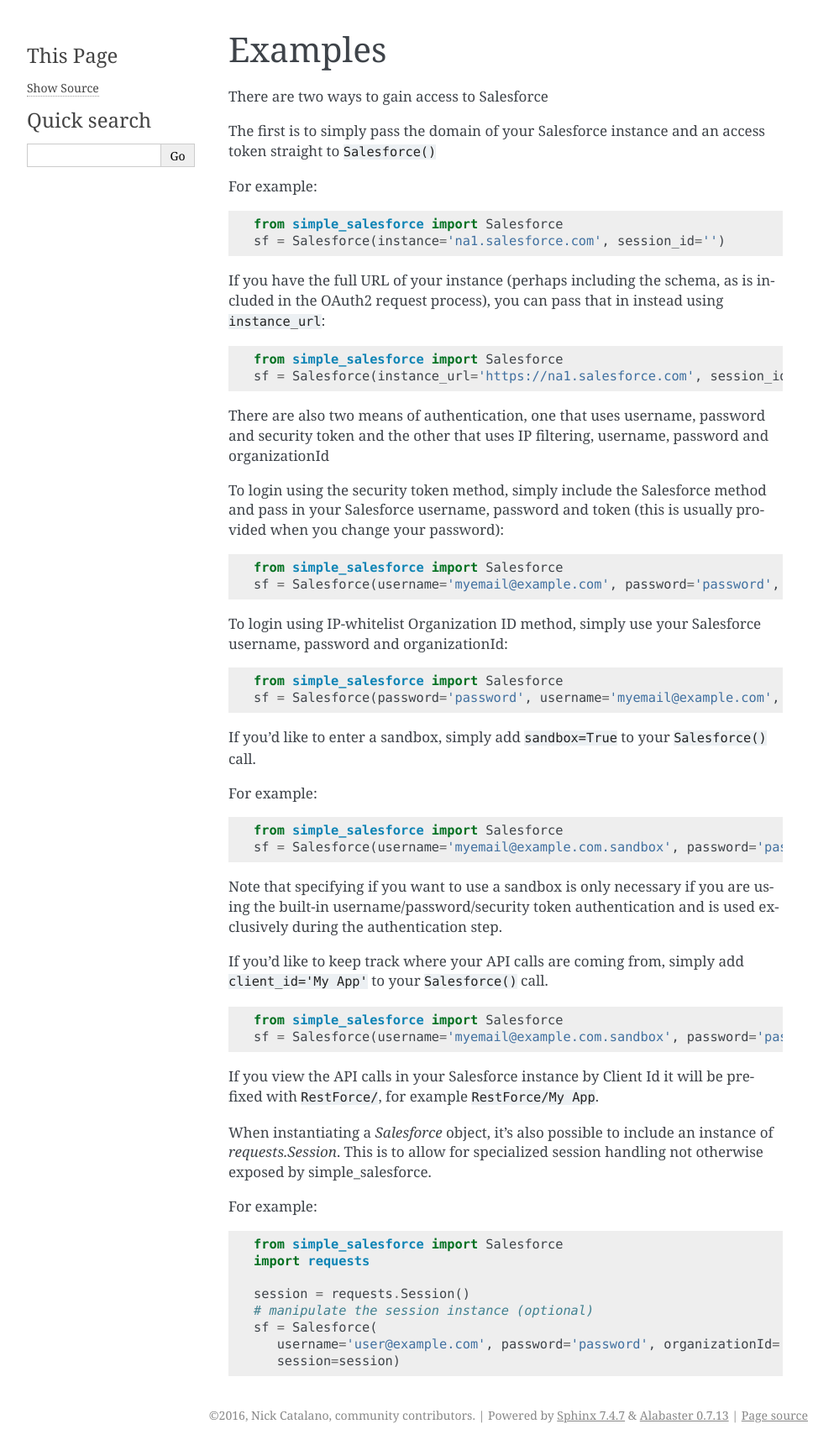
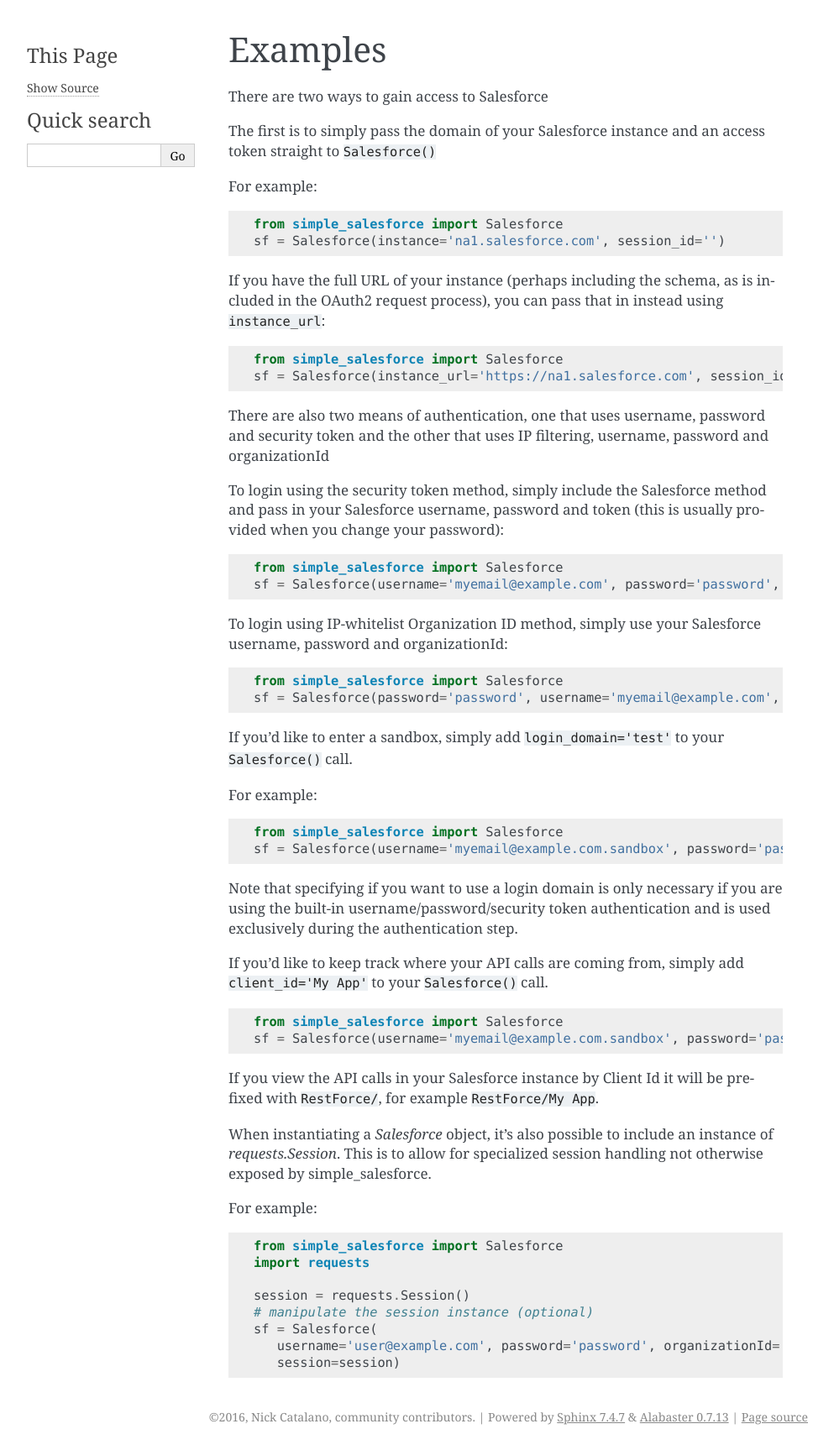
Before and after one commit to simple-salesforce/simple-salesforce, a Sphinx documentation site: the page built from docs/user_guide/examples.rst, in a window 1280 px wide. Shown: the whole page at 84% size, without its empty margins (148-1141 px from the left). Built offline with Sphinx 7.4.7, drawn with Linux system fonts in a browser that asks for light colours; pages that are not in the unit, such as notebooks, are missing from menus.

Commit message:
Deprecated sandbox flag in favor of a more useful login_domain flag. This is useful in cases where the login domain is a named domain, meaning that it is neither 'login' nor 'test'.

```diff
--- a/docs/user_guide/additional_features.rst
+++ b/docs/user_guide/additional_features.rst
@@ -3,7 +3,7 @@
 
 There are a few helper classes that are used internally and available to you.
 
-Included in them are ``SalesforceLogin``, which takes in a username, password, security token, optional boolean sandbox indicator and optional version and returns a tuple of ``(session_id, sf_instance)`` where `session_id` is the session ID to use for authentication to Salesforce and ``sf_instance`` is the domain of the instance of Salesforce to use for the session.
+Included in them are ``SalesforceLogin``, which takes in a username, password, security token, optional version and optional login domain and returns a tuple of ``(session_id, sf_instance)`` where `session_id` is the session ID to use for authentication to Salesforce and ``sf_instance`` is the domain of the instance of Salesforce to use for the session.
 
 For example, to use SalesforceLogin for a sandbox account you'd use:
 
@@ -14,9 +14,9 @@
         username='myemail@example.com.sandbox',
         password='password',
         security_token='token',
-        sandbox=True)
+        login_domain='test')
 
-Simply leave off the final ``True`` if you do not wish to use a sandbox.
+Simply leave off the final login_domain if you do not wish to use a sandbox.
 
 Also exposed is the ``SFType`` class, which is used internally by the ``__getattr__()`` method in the ``Salesforce()`` class and represents a specific SObject type. ``SFType`` requires ``object_name`` (i.e. ``Contact``), ``session_id`` (an authentication ID), ``sf_instance`` (hostname of your Salesforce instance), and an optional ``sf_version``
 
--- a/docs/user_guide/examples.rst
+++ b/docs/user_guide/examples.rst
@@ -34,23 +34,23 @@
     from simple_salesforce import Salesforce
     sf = Salesforce(password='password', username='myemail@example.com', organizationId='OrgId')
 
-If you'd like to enter a sandbox, simply add ``sandbox=True`` to your ``Salesforce()`` call.
+If you'd like to enter a sandbox, simply add ``login_domain='test'`` to your ``Salesforce()`` call.
 
 For example:
 
 .. code-block:: python
 
     from simple_salesforce import Salesforce
-    sf = Salesforce(username='myemail@example.com.sandbox', password='password', security_token='token', sandbox=True)
+    sf = Salesforce(username='myemail@example.com.sandbox', password='password', security_token='token', login_domain='test')
 
-Note that specifying if you want to use a sandbox is only necessary if you are using the built-in username/password/security token authentication and is used exclusively during the authentication step.
+Note that specifying if you want to use a login domain is only necessary if you are using the built-in username/password/security token authentication and is used exclusively during the authentication step.
 
 If you'd like to keep track where your API calls are coming from, simply add ``client_id='My App'`` to your ``Salesforce()`` call.
 
 .. code-block:: python
 
     from simple_salesforce import Salesforce
-    sf = Salesforce(username='myemail@example.com.sandbox', password='password', security_token='token', sandbox=True, client_id='My App')
+    sf = Salesforce(username='myemail@example.com.sandbox', password='password', security_token='token', client_id='My App', login_domain='test')
 
 If you view the API calls in your Salesforce instance by Client Id it will be prefixed with ``RestForce/``, for example ``RestForce/My App``.
 
```
Also changed, not shown: README.rst (+8 -8 lines), 3 other files.
